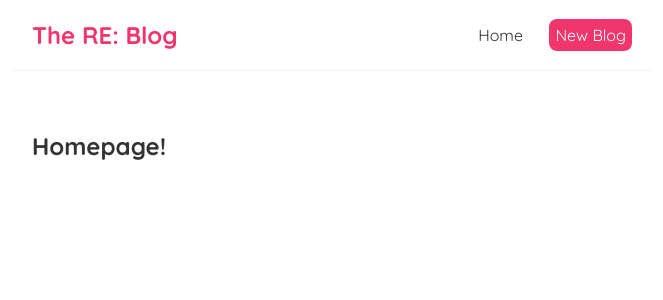
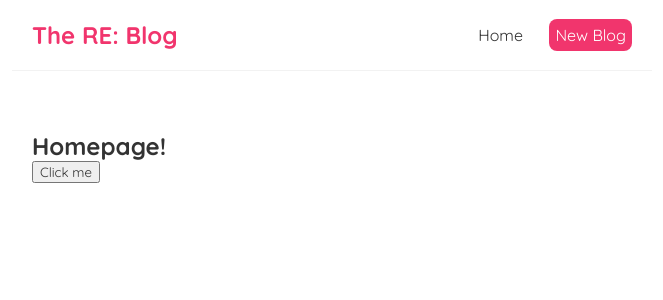
Before and after one commit to liamo3323/Full-React-Tutorial-Practice, a React (Create React App) app: page / in a window 1280 px wide. Shown: the top 300 px of the page, without its empty margins (308-971 px from the left). Built offline with nearby package versions, Linux system fonts and the light colour scheme.

Commit message:
Finished EP7 buttons

```diff
--- a/src/Home.js
+++ b/src/Home.js
@@ -1,7 +1,15 @@
 const Home = () => {
+
+    const handleClick = (name) => {
+        console.log('Hello ' + name)
+    }
+
     return (
         <div className="home">
             <h2>Homepage!</h2>
+            <button onClick={() => {
+                handleClick('mario')
+            }}>Click me</button>
         </div>
      );
 }
```
